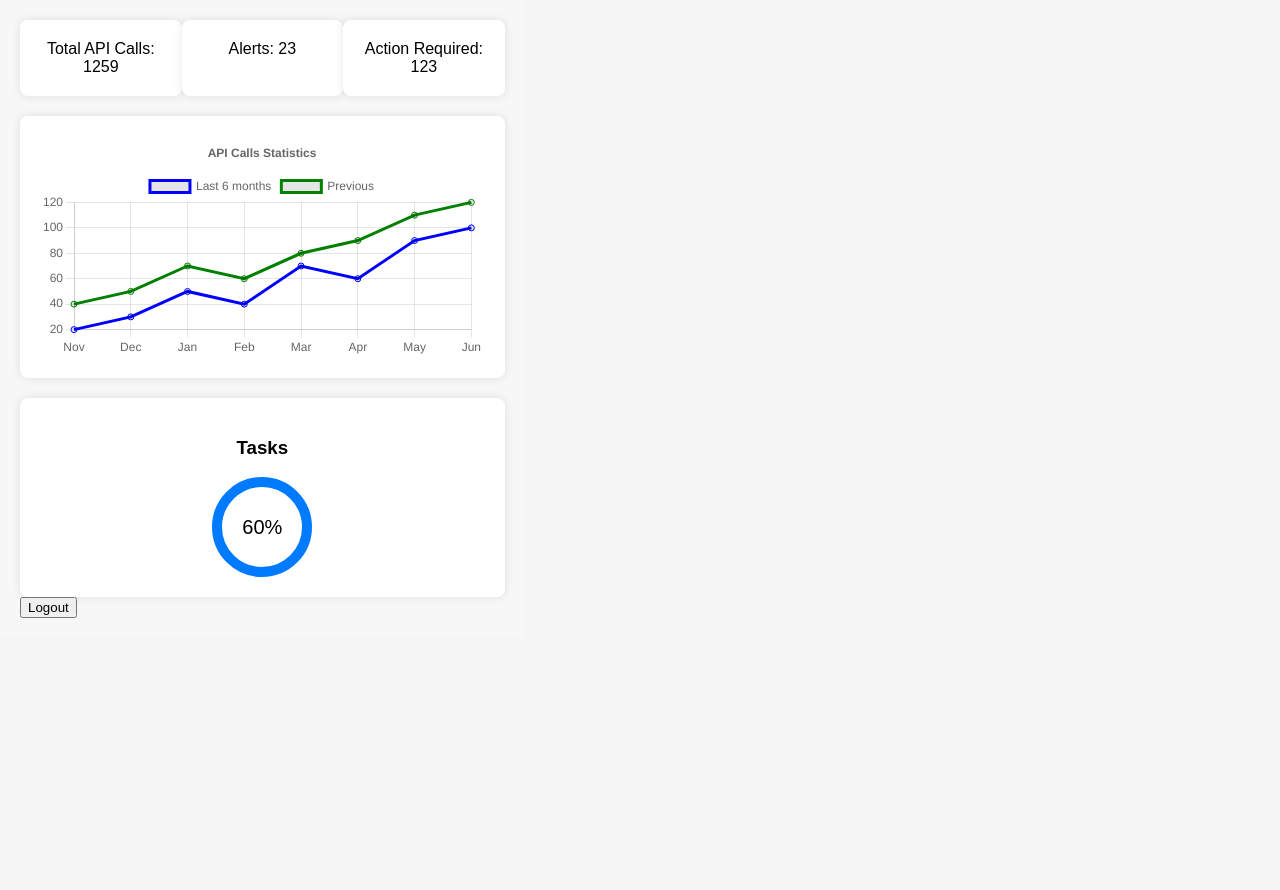
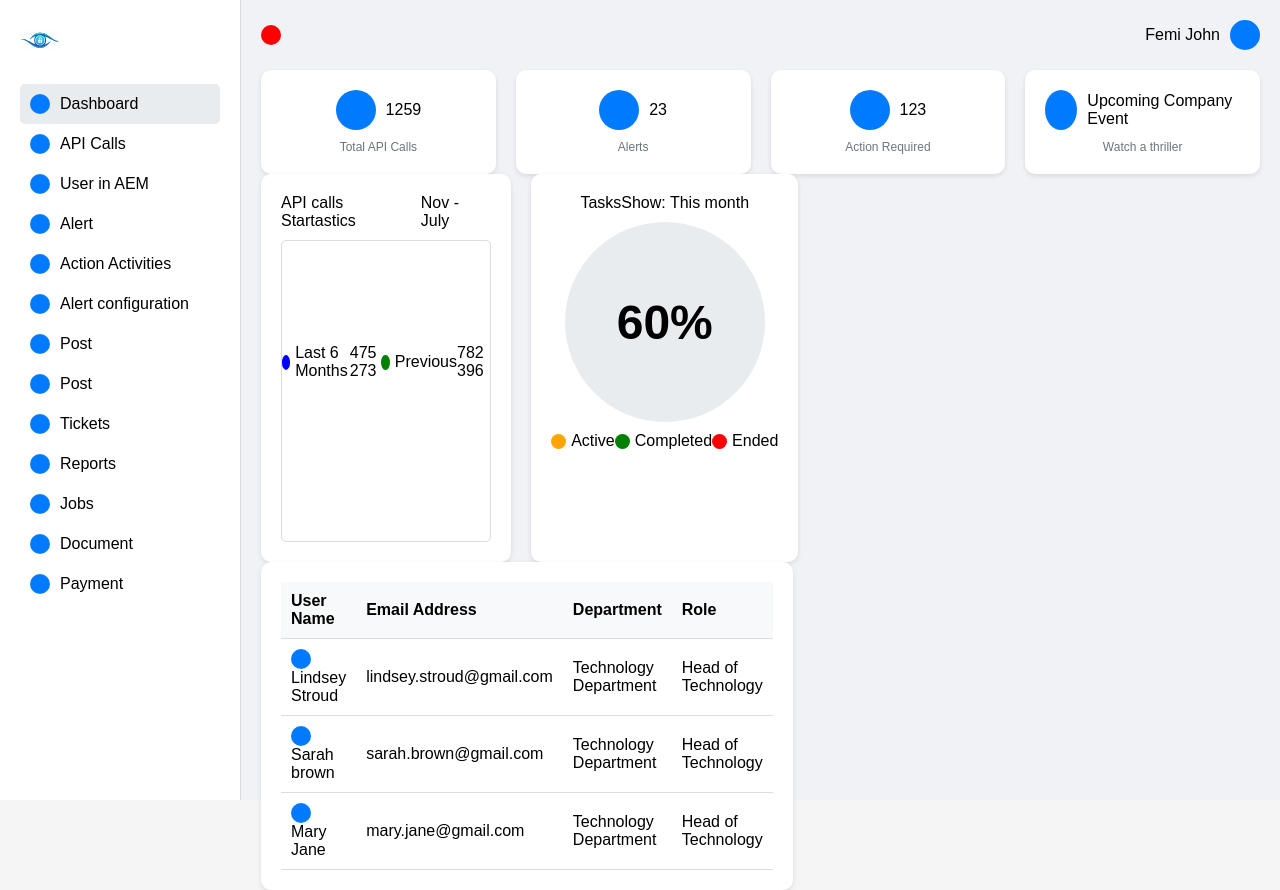
Before and after one commit to cancelledcoder/api-monitoring, a React (Create React App) app: page /dashboard in a window 1280 px wide. Before the commit the page ends 800 px from the top, so only its background shows below. Built offline with nearby package versions, Linux system fonts and the light colour scheme; sample sign-in values are in the browser's storage.

Commit message:
Structure of Dashboardpage created

```diff
--- a/src/Dashboard.css
+++ b/src/Dashboard.css
@@ -1,53 +1,202 @@
 .dashboard-container {
-    padding: 20px;
-    background-color: #f7f7f7;
+  display: flex;
+  height: 100vh;
+  width: 100vw;
+  background-color: #f0f2f5;
 }
 
-  .stats-cards {
+.sidebar {
+  width: 200px;
+  background-color: #fff;
+  padding: 20px;
+  border-right: 1px solid #ddd;
+}
+
+.sidebar-item {
+  display: flex;
+  align-items: center;
+  padding: 10px;
+  cursor: pointer;
+  border-radius: 5px;
+  transition: background-color 0.3s ease;
+}
+
+.sidebar-item.active {
+  background-color: #e9ecef;
+}
+
+.sidebar-icon {
+  width: 20px;
+  height: 20px;
+  border-radius: 50%;
+  background-color: #007bff;
+  margin-right: 10px;
+}
+
+.dashboard-content {
+  flex: 1;
+  padding: 20px;
+}
+
+.header {
   display: flex;
   justify-content: space-between;
+  align-items: center;
   margin-bottom: 20px;
 }
 
-  .card {
+.notification {
+  display: flex;
+  align-items: center;
+  cursor: pointer;
+}
+
+.notification-icon {
+  width: 20px;
+  height: 20px;
+  border-radius: 50%;
+  background-color: #ff0000;
+}
+
+.user-info {
+  display: flex;
+  align-items: center;
+  cursor: pointer;
+}
+
+.user-icon {
+  width: 30px;
+  height: 30px;
+  border-radius: 50%;
+  background-color: #007bff;
+  margin-left: 10px;
+}
+
+.dashboard-grid {
+  display: grid;
+  grid-template-columns: repeat(4, 1fr);
+  grid-gap: 20px;
+}
+
+.dashboard-card {
   background-color: #fff;
   padding: 20px;
-    border-radius: 8px;
-    box-shadow: 0 0 10px rgba(0, 0, 0, 0.1);
-    width: 30%;
+  border-radius: 10px;
+  box-shadow: 0 2px 5px rgba(0, 0, 0, 0.1);
+}
+
+.dashboard-card-header {
+  display: flex;
+  justify-content: center;
+  align-items: center;
+  margin-bottom: 10px;
+}
+
+.dashboard-card-icon {
+  width: 40px;
+  height: 40px;
+  border-radius: 50%;
+  background-color: #007bff;
+  margin-right: 10px;
+}
+
+.dashboard-card-footer {
+  font-size: 12px;
+  color: #6c757d;
   text-align: center;
 }
 
-  .chart-container {
+.dashboard-graph-container {
   background-color: #fff;
   padding: 20px;
-    border-radius: 8px;
-    box-shadow: 0 0 10px rgba(0, 0, 0, 0.1);
-    margin-bottom: 20px;
+  border-radius: 10px;
+  box-shadow: 0 2px 5px rgba(0, 0, 0, 0.1);
 }
 
-  .tasks {
+.dashboard-graph-header {
+  display: flex;
+  justify-content: space-between;
+  align-items: center;
+  margin-bottom: 10px;
+}
+
+.dashboard-graph {
+  height: 300px;
+  border: 1px solid #ddd;
+  border-radius: 5px;
+  position: relative;
+}
+
+.dashboard-graph-legend {
+  display: flex;
+  justify-content: space-between;
+  align-items: center;
+  margin-top: 10px;
+}
+
+.dashboard-graph-legend-item {
+  display: flex;
+  align-items: center;
+}
+
+.dashboard-table-container {
   background-color: #fff;
   padding: 20px;
-    border-radius: 8px;
-    box-shadow: 0 0 10px rgba(0, 0, 0, 0.1);
-    text-align: center;
+  border-radius: 10px;
+  box-shadow: 0 2px 5px rgba(0, 0, 0, 0.1);
 }
 
-  .progress-circle {
+.dashboard-table {
+  width: 100%;
+  border-collapse: collapse;
+}
+
+.dashboard-table th,
+.dashboard-table td {
+  padding: 10px;
+  text-align: left;
+  border-bottom: 1px solid #ddd;
+}
+
+.dashboard-table th {
+  background-color: #f8f9fa;
+}
+
+.dashboard-table-user-icon {
+  width: 20px;
+  height: 20px;
+  border-radius: 50%;
+  background-color: #007bff;
+  margin-right: 5px;
+}
+
+.dashboard-card-circle {
   display: flex;
   justify-content: center;
   align-items: center;
-    height: 100px;
+  width: 200px;
+  height: 200px;
+  border-radius: 50%;
+  background-color: #e9ecef;
+  font-size: 48px;
+  font-weight: bold;
+  margin: 0 auto;
 }
 
-  .circle {
-    width: 80px;
-    height: 80px;
-    border-radius: 50%;
-    border: 10px solid #007bff;
+.dashboard-card-legend {
   display: flex;
-    justify-content: center;
+  justify-content: space-between;
   align-items: center;
-    font-size: 20px;
+  margin-top: 10px;
 }
+
+.dashboard-card-legend-item {
+  display: flex;
+  align-items: center;
+}
+
+.logo {
+  width: 40px;
+  height: 40px;
+  margin-bottom: 20px;
+}
--- a/src/Dashboard.js
+++ b/src/Dashboard.js
@@ -1,97 +1,249 @@
-import React, { useEffect, useRef } from 'react';
-import { useNavigate } from 'react-router-dom';
-import {
-  Chart as ChartJS,
-  CategoryScale,
-  LinearScale,
-  PointElement,
-  LineElement,
-  Title,
-  Tooltip,
-  Legend,
-} from 'chart.js';
-import { Line } from 'react-chartjs-2';
-import './Dashboard.css';
+import React from "react";
+import "./Dashboard.css";
+import lock from "./lock.svg";
 
-ChartJS.register(
-  CategoryScale,
-  LinearScale,
-  PointElement,
-  LineElement,
-  Title,
-  Tooltip,
-  Legend
-);
-
-const Dashboard = () => {
-  const navigate = useNavigate();
-  const chartRef = useRef(null);
-
-  const handleLogout = () => {
-    localStorage.removeItem('token');
-    navigate('/login');
-  };
-
-  const data = {
-    labels: ['Nov', 'Dec', 'Jan', 'Feb', 'Mar', 'Apr', 'May', 'Jun'],
-    datasets: [
-      {
-        label: 'Last 6 months',
-        data: [20, 30, 50, 40, 70, 60, 90, 100],
-        borderColor: 'blue',
-        fill: false,
-      },
-      {
-        label: 'Previous',
-        data: [40, 50, 70, 60, 80, 90, 110, 120],
-        borderColor: 'green',
-        fill: false,
-      },
-    ],
-  };
-
-  const options = {
-    responsive: true,
-    plugins: {
-      legend: {
-        position: 'top',
-      },
-      title: {
-        display: true,
-        text: 'API Calls Statistics',
-      },
-    },
-  };
-
-  useEffect(() => {
-    return () => {
-      if (chartRef.current) {
-        chartRef.current.destroy();
-      }
-    };
-  }, []);
-
+function Dashboard() {
   return (
     <div className="dashboard-container">
-      <div className="stats-cards">
-        <div className="card">Total API Calls: 1259</div>
-        <div className="card">Alerts: 23</div>
-        <div className="card">Action Required: 123</div>
+      <div className="sidebar">
+        <img src={lock} alt="lock" className="logo" />
+        <div className="sidebar-item active">
+          <div className="sidebar-icon"></div>
+          Dashboard
+        </div>
+        <div className="sidebar-item">
+          <div className="sidebar-icon"></div>
+          API Calls
+        </div>
+        <div className="sidebar-item">
+          <div className="sidebar-icon"></div>
+          User in AEM
+        </div>
+        <div className="sidebar-item">
+          <div className="sidebar-icon"></div>
+          Alert
+        </div>
+        <div className="sidebar-item">
+          <div className="sidebar-icon"></div>
+          Action Activities
+        </div>
+        <div className="sidebar-item">
+          <div className="sidebar-icon"></div>
+          Alert configuration
+        </div>
+        <div className="sidebar-item">
+          <div className="sidebar-icon"></div>
+          Post
+        </div>
+        <div className="sidebar-item">
+          <div className="sidebar-icon"></div>
+          Post
+        </div>
+        <div className="sidebar-item">
+          <div className="sidebar-icon"></div>
+          Tickets
+        </div>
+        <div className="sidebar-item">
+          <div className="sidebar-icon"></div>
+          Reports
+        </div>
+        <div className="sidebar-item">
+          <div className="sidebar-icon"></div>
+          Jobs
+        </div>
+        <div className="sidebar-item">
+          <div className="sidebar-icon"></div>
+          Document
+        </div>
+        <div className="sidebar-item">
+          <div className="sidebar-icon"></div>
+          Payment
+        </div>
       </div>
-      <div className="chart-container">
-        <Line ref={chartRef} data={data} options={options} />
-      </div>
-      <div className="tasks">
-        <h3>Tasks</h3>
-        <div className="progress-circle">
-          <div className="circle">
-            <span>60%</span>
+      <div className="dashboard-content">
+        <div className="header">
+          <div className="notification">
+            <div className="notification-icon"></div>
+          </div>
+          <div className="user-info">
+            <span>Femi John</span>
+            <div className="user-icon"></div>
+          </div>
+        </div>
+        <div className="dashboard-grid">
+          <div className="dashboard-card">
+            <div className="dashboard-card-header">
+              <div className="dashboard-card-icon"></div>
+              <span>1259</span>
+            </div>
+            <div className="dashboard-card-footer">Total API Calls</div>
+          </div>
+          <div className="dashboard-card">
+            <div className="dashboard-card-header">
+              <div className="dashboard-card-icon"></div>
+              <span>23</span>
+            </div>
+            <div className="dashboard-card-footer">Alerts</div>
+          </div>
+          <div className="dashboard-card">
+            <div className="dashboard-card-header">
+              <div className="dashboard-card-icon"></div>
+              <span>123</span>
+            </div>
+            <div className="dashboard-card-footer">Action Required</div>
+          </div>
+          <div className="dashboard-card">
+            <div className="dashboard-card-header">
+              <div className="dashboard-card-icon"></div>
+              <span>Upcoming Company Event</span>
+            </div>
+            <div className="dashboard-card-footer">Watch a thriller</div>
+          </div>
+        </div>
+        <div className="dashboard-grid">
+          <div className="dashboard-graph-container">
+            <div className="dashboard-graph-header">
+              <span>API calls Startastics</span>
+              <span>Nov - July</span>
+            </div>
+            <div className="dashboard-graph">
+              <canvas
+                id="myChart"
+                height="300"
+                width="700"
+                style={{ width: "100%" }}
+              ></canvas>
+              <div className="dashboard-graph-legend">
+                <div className="dashboard-graph-legend-item">
+                  <div
+                    style={{
+                      backgroundColor: "blue",
+                      width: "15px",
+                      height: "15px",
+                      borderRadius: "50%",
+                      display: "inline-block",
+                      marginRight: "5px",
+                    }}
+                  ></div>
+                  <span>Last 6 Months</span>
+                  <span>475 273</span>
+                </div>
+                <div className="dashboard-graph-legend-item">
+                  <div
+                    style={{
+                      backgroundColor: "green",
+                      width: "15px",
+                      height: "15px",
+                      borderRadius: "50%",
+                      display: "inline-block",
+                      marginRight: "5px",
+                    }}
+                  ></div>
+                  <span>Previous</span>
+                  <span>782 396</span>
+                </div>
+              </div>
+            </div>
+          </div>
+          <div className="dashboard-card">
+            <div className="dashboard-card-header">
+              <span>Tasks</span>
+              <span>Show: This month</span>
+            </div>
+            <div className="dashboard-card-content">
+              <div className="dashboard-card-circle">
+                <span>60%</span>
+              </div>
+              <div className="dashboard-card-legend">
+                <div className="dashboard-card-legend-item">
+                  <div
+                    style={{
+                      backgroundColor: "orange",
+                      width: "15px",
+                      height: "15px",
+                      borderRadius: "50%",
+                      display: "inline-block",
+                      marginRight: "5px",
+                    }}
+                  ></div>
+                  <span>Active</span>
+                </div>
+                <div className="dashboard-card-legend-item">
+                  <div
+                    style={{
+                      backgroundColor: "green",
+                      width: "15px",
+                      height: "15px",
+                      borderRadius: "50%",
+                      display: "inline-block",
+                      marginRight: "5px",
+                    }}
+                  ></div>
+                  <span>Completed</span>
+                </div>
+                <div className="dashboard-card-legend-item">
+                  <div
+                    style={{
+                      backgroundColor: "red",
+                      width: "15px",
+                      height: "15px",
+                      borderRadius: "50%",
+                      display: "inline-block",
+                      marginRight: "5px",
+                    }}
+                  ></div>
+                  <span>Ended</span>
+                </div>
+              </div>
+            </div>
+          </div>
+        </div>
+        <div className="dashboard-grid">
+          <div className="dashboard-table-container">
+            <table className="dashboard-table">
+              <thead>
+                <tr>
+                  <th>User Name</th>
+                  <th>Email Address</th>
+                  <th>Department</th>
+                  <th>Role</th>
+                </tr>
+              </thead>
+              <tbody>
+                <tr>
+                  <td>
+                    <div className="dashboard-table-user-icon"></div>
+                    Lindsey Stroud
+                  </td>
+                  <td>lindsey.stroud@gmail.com</td>
+                  <td>Technology Department</td>
+                  <td>Head of Technology</td>
+                </tr>
+                <tr>
+                  <td>
+                    <div className="dashboard-table-user-icon"></div>
+                    Sarah brown
+                  </td>
+                  <td>sarah.brown@gmail.com</td>
+                  <td>Technology Department</td>
+                  <td>Head of Technology</td>
+                </tr>
+                <tr>
+                  <td>
+                    <div className="dashboard-table-user-icon"></div>
+                    Mary Jane
+                  </td>
+                  <td>mary.jane@gmail.com</td>
+                  <td>Technology Department</td>
+                  <td>Head of Technology</td>
+                </tr>
+              </tbody>
+            </table>
           </div>
         </div>
       </div>
-      <button onClick={handleLogout}>Logout</button>
     </div>
   );
-};
+}
 
 export default Dashboard;
```
Lines whose indentation alone changed are shown as unchanged.
